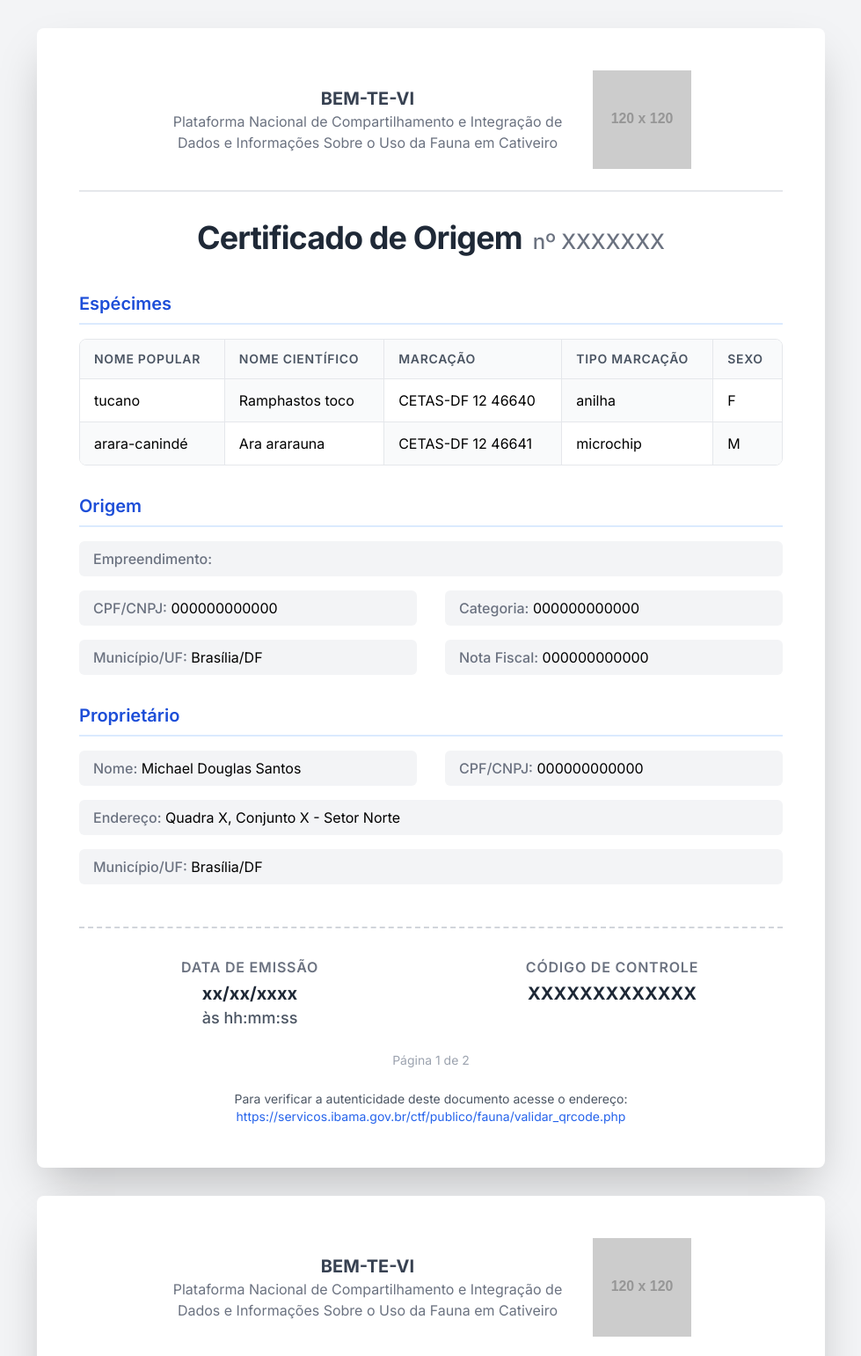
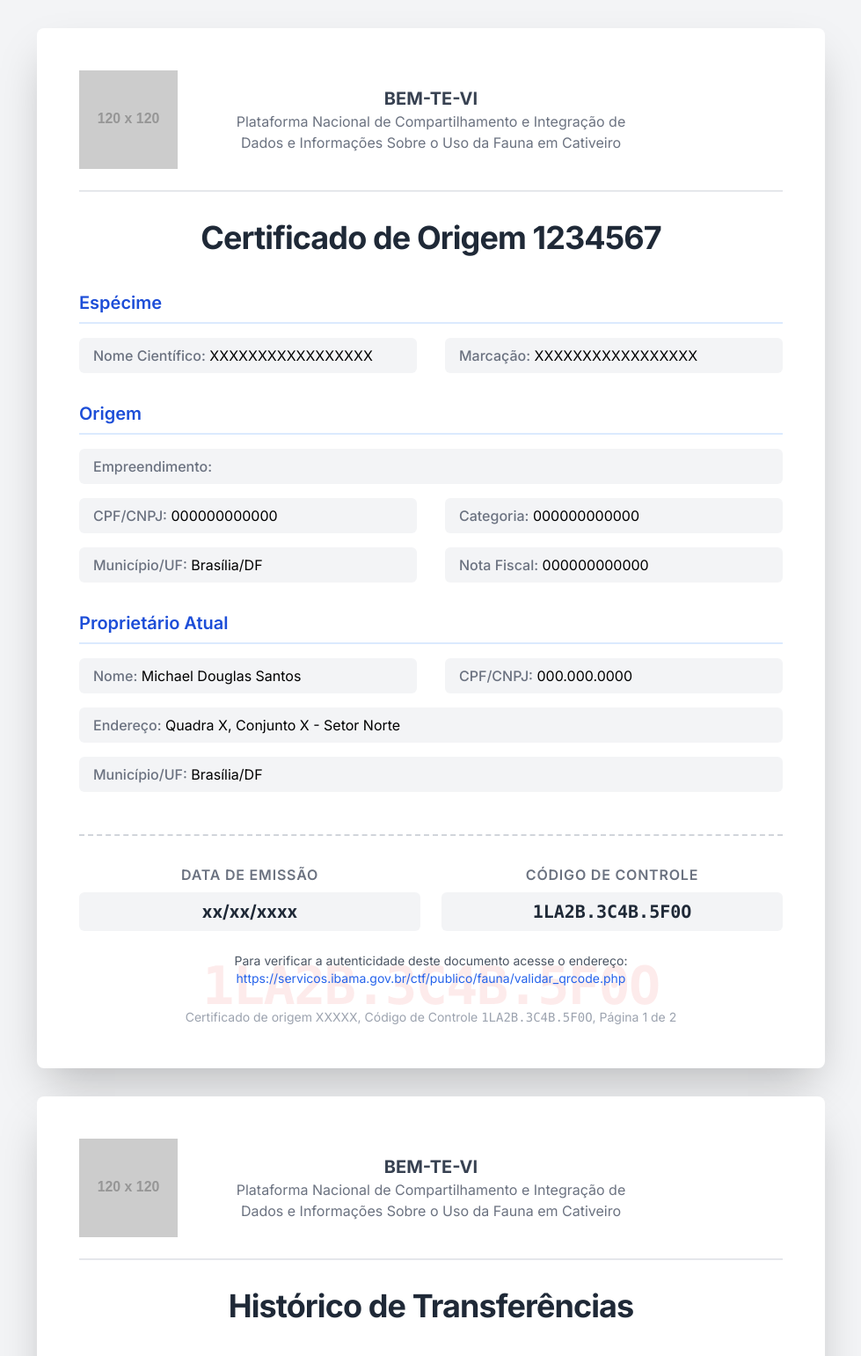
Before and after one commit to michaeldouglasx/CertificadodeOrigem, a plain HTML site: page CertificadodeOrigem.html in a window 1280 px wide. Shown: the top 1541 px of the page at 88% size, without its empty margins (150-1129 px from the left). Drawn offline with nearby package versions, Linux system fonts and the light colour scheme; placeholder pictures from the web are drawn by us.

Commit message:
Update CertificadodeOrigem.html

```diff
--- a/CertificadodeOrigem.html
+++ b/CertificadodeOrigem.html
@@ -1,4 +1,3 @@
-
 <!DOCTYPE html>
 <html lang="pt-BR">
 <head>
@@ -8,12 +7,17 @@
     <script src="https://cdn.tailwindcss.com"></script>
     <link rel="preconnect" href="https://fonts.googleapis.com">
     <link rel="preconnect" href="https://fonts.gstatic.com" crossorigin>
-    <link href="https://fonts.googleapis.com/css2?family=Inter:wght@400;500;600;700&display=swap" rel="stylesheet">
+    <link href="https://fonts.googleapis.com/css2?family=Inter:wght@400;500;600;700&family=Roboto+Mono:wght@700&display=swap" rel="stylesheet">
     <style>
         body {
             font-family: 'Inter', sans-serif;
         }
-        /* Estilos para impressão */
+
+        .font-code{
+            font-family:"consolas" ;
+        }
+
+
         @media print {
             body {
                 -webkit-print-color-adjust: exact;
@@ -37,18 +41,18 @@
                 border: 2px solid #e5e7eb;
             }
         }
-        /* Estilos para a tabela xadrez */
-        .table-chess tbody tr:nth-child(odd) td:nth-child(even) { background-color: #f9fafb; } /* gray-50 */
-        .table-chess tbody tr:nth-child(even) td:nth-child(odd) { background-color: #f9fafb; } /* gray-50 */
+
+        .table-chess tbody tr:nth-child(odd) td:nth-child(even) { background-color: #f9fafb; }
+        .table-chess tbody tr:nth-child(even) td:nth-child(odd) { background-color: #f9fafb; }
         .table-chess th, .table-chess td {
-            border-right: 1px solid #e5e7eb; /* gray-200 */
+            border-right: 1px solid #e5e7eb;
         }
         .table-chess th:last-child, .table-chess td:last-child {
             border-right: none;
         }
-        /* Estilo para a tabela de histórico (linhas alternadas) */
+
         .history-table tbody tr:nth-child(even) {
-            background-color: #f9fafb; /* gray-50 */
+            background-color: #f3f4f6;
         }
         .certificate-container {
             position: relative;
@@ -57,139 +61,127 @@
 </head>
 <body class="bg-gray-100 p-4 sm:p-6 lg:p-8">
 
-    <!-- Página 1 -->
+
     <div class="page-container mb-8">
         <div class="certificate-container w-full max-w-4xl bg-white rounded-lg shadow-2xl p-6 sm:p-8 md:p-12 mx-auto">
-            <!-- Cabeçalho -->
-            <header class="relative z-10 flex flex-col sm:flex-row justify-center items-center text-center border-b-2 border-gray-200 pb-6 mb-8 gap-8">
-                <div>
-                    <h1 class="font-bold text-lg sm:text-xl text-gray-700">BEM-TE-VI</h1>
-                    <p class="text-sm sm:text-base text-gray-500 max-w-md">Plataforma Nacional de Compartilhamento e Integração de Dados e Informações Sobre o Uso da Fauna em Cativeiro</p>
-                </div>
+
+            <header class="relative z-10 flex justify-between items-center border-b-2 border-gray-200 pb-6 mb-8">
                 <div class="flex-shrink-0">
                      <img src="https://placehold.co/120x120/FEF9C3/F59E0B?text=Logo+da+bem+te+vi" alt="Logo Bem-te-vi" class="h-24 w-24 sm:h-28 sm:w-28 object-contain">
                 </div>
+                <div class="text-center flex-grow">
+                    <h1 class="font-bold text-lg sm:text-xl text-gray-700">BEM-TE-VI</h1>
+                    <p class="text-sm sm:text-base text-gray-500 max-w-md mx-auto">Plataforma Nacional de Compartilhamento e Integração de Dados e Informações Sobre o Uso da Fauna em Cativeiro</p>
+                </div>
+                <div class="w-24 sm:w-28 flex-shrink-0"></div>
             </header>
 
-            <!-- Título Principal -->
-            <div class="relative z-10 text-center mb-10 flex items-baseline justify-center gap-x-3">
-                <h2 class="text-3xl sm:text-4xl font-bold text-gray-800 tracking-tight">Certificado de Origem</h2>
-                <p class="text-2xl text-gray-500 font-medium">nº XXXXXXX</p>
+
+            <div class="relative z-10 text-center mb-10 flex items-baseline justify-center gap-x-4">
+                <h2 class="text-3xl sm:text-4xl font-bold text-gray-800 tracking-tight">Certificado de Origem 1234567</h2>
+
             </div>
 
-            <!-- Conteúdo da Página 1 -->
+
             <div class="relative z-10 space-y-8">
-                <!-- Seção Espécimes -->
+
                 <div>
-                    <h3 class="text-xl font-semibold text-blue-700 border-b-2 border-blue-100 pb-2 mb-4">Espécimes</h3>
-                    <div class="overflow-x-auto rounded-lg border border-gray-200">
-                        <table class="table-chess min-w-full divide-y divide-gray-200 text-base">
-                            <thead class="bg-gray-50">
-                                <tr>
-                                    <th scope="col" class="px-4 py-3 text-left text-sm font-semibold text-gray-600 uppercase tracking-wider">Nome Popular</th>
-                                    <th scope="col" class="px-4 py-3 text-left text-sm font-semibold text-gray-600 uppercase tracking-wider">Nome Científico</th>
-                                    <th scope="col" class="px-4 py-3 text-left text-sm font-semibold text-gray-600 uppercase tracking-wider">Marcação</th>
-                                    <th scope="col" class="px-4 py-3 text-left text-sm font-semibold text-gray-600 uppercase tracking-wider">Tipo Marcação</th>
-                                    <th scope="col" class="px-4 py-3 text-left text-sm font-semibold text-gray-600 uppercase tracking-wider">Sexo</th>
-                                </tr>
-                            </thead>
-                            <tbody class="bg-white divide-y divide-gray-200">
-                                <tr>
-                                    <td class="px-4 py-3 whitespace-nowrap">tucano</td>
-                                    <td class="px-4 py-3 whitespace-nowrap">Ramphastos toco</td>
-                                    <td class="px-4 py-3 whitespace-nowrap">CETAS-DF 12 46640</td>
-                                    <td class="px-4 py-3 whitespace-nowrap">anilha</td>
-                                    <td class="px-4 py-3 whitespace-nowrap">F</td>
-                                </tr>
-                                <tr>
-                                    <td class="px-4 py-3 whitespace-nowrap">arara-canindé</td>
-                                    <td class="px-4 py-3 whitespace-nowrap">Ara ararauna</td>
-                                    <td class="px-4 py-3 whitespace-nowrap">CETAS-DF 12 46641</td>
-                                    <td class="px-4 py-3 whitespace-nowrap">microchip</td>
-                                    <td class="px-4 py-3 whitespace-nowrap">M</td>
-                                </tr>
-                            </tbody>
-                        </table>
+                    <h3 class="text-xl font-semibold text-blue-700 border-b-2 border-blue-100 pb-2 mb-4">Espécime</h3>
+                    <div class="grid grid-cols-1 md:grid-cols-2 gap-x-8 gap-y-4 text-base">
+                        <p class="bg-gray-100 rounded-md px-4 py-2"><strong class="font-medium text-gray-500">Nome Científico:</strong> XXXXXXXXXXXXXXXXX</p>
+                        <p class="bg-gray-100 rounded-md px-4 py-2"><strong class="font-medium text-gray-500">Marcação:</strong> XXXXXXXXXXXXXXXXX</p>
                     </div>
                 </div>
 
-                <!-- Seção Origem -->
                  <div>
                     <h3 class="text-xl font-semibold text-blue-700 border-b-2 border-blue-100 pb-2 mb-4">Origem</h3>
                     <div class="grid grid-cols-1 md:grid-cols-2 gap-x-8 gap-y-4 text-base">
                         <p class="md:col-span-2 bg-gray-100 rounded-md px-4 py-2"><strong class="font-medium text-gray-500">Empreendimento:</strong> </p>
-                        <p class="bg-gray-100 rounded-md px-4 py-2"><strong class="font-medium text-gray-500">CPF/CNPJ:</strong> 000000000000</p>
-                        <p class="bg-gray-100 rounded-md px-4 py-2"><strong class="font-medium text-gray-500">Categoria:</strong> 000000000000</p>
+                        <p class="bg-gray-100 rounded-md px-4 py-2"><strong class="font-medium text-gray-500">CPF/CNPJ:</strong> <span>000000000000</span></p>
+                        <p class="bg-gray-100 rounded-md px-4 py-2"><strong class="font-medium text-gray-500">Categoria:</strong> <span>000000000000</span></p>
                         <p class="bg-gray-100 rounded-md px-4 py-2"><strong class="font-medium text-gray-500">Município/UF:</strong> Brasília/DF</p>
-                        <p class="bg-gray-100 rounded-md px-4 py-2"><strong class="font-medium text-gray-500">Nota Fiscal:</strong> 000000000000</p>
+                        <p class="bg-gray-100 rounded-md px-4 py-2"><strong class="font-medium text-gray-500">Nota Fiscal:</strong> <span>000000000000</span></p>
                     </div>
                 </div>
 
-                <!-- Seção Proprietário -->
+
                 <div>
-                    <h3 class="text-xl font-semibold text-blue-700 border-b-2 border-blue-100 pb-2 mb-4">Proprietário</h3>
+                    <h3 class="text-xl font-semibold text-blue-700 border-b-2 border-blue-100 pb-2 mb-4">Proprietário Atual</h3>
                     <div class="grid grid-cols-1 md:grid-cols-2 gap-x-8 gap-y-4 text-base">
                         <p class="bg-gray-100 rounded-md px-4 py-2"><strong class="font-medium text-gray-500">Nome:</strong> Michael Douglas Santos</p>
-                        <p class="bg-gray-100 rounded-md px-4 py-2"><strong class="font-medium text-gray-500">CPF/CNPJ:</strong> 000000000000</p>
+                        <p class="bg-gray-100 rounded-md px-4 py-2"><strong class="font-medium text-gray-500">CPF/CNPJ:</strong> <span>000.000.0000</span></p>
                         <p class="md:col-span-2 bg-gray-100 rounded-md px-4 py-2"><strong class="font-medium text-gray-500">Endereço:</strong> Quadra X, Conjunto X - Setor Norte</p>
                         <p class="md:col-span-2 bg-gray-100 rounded-md px-4 py-2"><strong class="font-medium text-gray-500">Município/UF:</strong> Brasília/DF</p>
                     </div>
                 </div>
             </div>
+            <footer class="relative z-10 mt-12 pt-8 border-t-2 border-dashed border-gray-300 overflow-hidden">
 
-            <!-- Rodapé com Data e Código -->
-            <footer class="relative z-10 mt-12 pt-8 border-t-2 border-dashed border-gray-300">
+                <div class="absolute inset-0 flex items-end justify-center pointer-events-none pb-4" aria-hidden="true">
+                    <span class="font-code text-5xl md:text-6xl font-black text-red-500 opacity-10 select-none tracking-tight">1LA2B.3C4B.5F0O</span>
+                </div>
+
+                <div class="relative">
                     <div class="grid grid-cols-1 sm:grid-cols-2 gap-6 text-center">
                          <div>
-                        <p class="text-base font-semibold text-gray-500 uppercase tracking-wider">Data de Emissão</p>
-                        <p class="text-xl font-bold text-gray-800 mt-1">xx/xx/xxxx</p>
-                        <p class="text-lg font-medium text-gray-600">às hh:mm:ss</p>
+                            <p class="text-base font-semibold text-gray-500 uppercase tracking-wider mb-2">Data de Emissão</p>
+                            <div class="bg-gray-100 rounded-md px-4 py-2">
+                                <p class="text-xl font-bold text-gray-800">xx/xx/xxxx</p>
+                            </div>
                         </div>
                         <div>
-                        <p class="text-base font-semibold text-gray-500 uppercase tracking-wider">Código de Controle</p>
-                        <p class="text-xl font-bold text-gray-800 mt-1">XXXXXXXXXXXXX</p>
+                            <p class="text-base font-semibold text-gray-500 uppercase tracking-wider mb-2">Código de Controle</p>
+                             <div class="bg-gray-100 rounded-md px-4 py-2">
+                                <p class="font-code text-xl font-bold text-gray-800">1LA2B.3C4B.5F0O</p>
                             </div>
                         </div>
-                <div class="text-center text-sm text-gray-400 mt-6">
-                    Página 1 de 2
                     </div>
                     <div class="text-center text-sm text-gray-600 mt-6">
                         <p>Para verificar a autenticidade deste documento acesse o endereço:</p>
                         <a href="https://servicos.ibama.gov.br/ctf/publico/fauna/validar_qrcode.php" class="text-blue-600 hover:underline" target="_blank">https://servicos.ibama.gov.br/ctf/publico/fauna/validar_qrcode.php</a>
                     </div>
+                    <div class="text-center text-sm text-gray-400 mt-6">
+                        Certificado de origem XXXXX, Código de Controle <span class="font-code">1LA2B.3C4B.5F0O</span>, Página 1 de 2
+                    </div>
+                </div>
             </footer>
         </div>
     </div>
 
-    <!-- Página 2 -->
+
     <div class="page-container">
-         <div class="certificate-container w-full max-w-4xl bg-white rounded-lg shadow-2xl p-6 sm:p-8 md:p-12 mx-auto">
-            <!-- Cabeçalho -->
-            <header class="relative z-10 flex flex-col sm:flex-row justify-center items-center text-center border-b-2 border-gray-200 pb-6 mb-8 gap-8">
-                <div>
-                    <h1 class="font-bold text-lg sm:text-xl text-gray-700">BEM-TE-VI</h1>
-                    <p class="text-sm sm:text-base text-gray-500 max-w-md">Plataforma Nacional de Compartilhamento e Integração de Dados e Informações Sobre o Uso da Fauna em Cativeiro</p>
-                </div>
+
+         <div class="certificate-container w-full max-w-4xl bg-white rounded-lg shadow-2xl p-6 sm:p-8 md:p-12 mx-auto min-h-[1100px] flex flex-col">
+
+
+            <div class="flex-grow">
+
+                <header class="relative z-10 flex justify-between items-center border-b-2 border-gray-200 pb-6 mb-8">
                     <div class="flex-shrink-0">
                          <img src="https://placehold.co/120x120/FEF9C3/F59E0B?text=Logo+da+bem+te+vi" alt="Logo Bem-te-vi" class="h-24 w-24 sm:h-28 sm:w-28 object-contain">
                     </div>
+                    <div class="text-center flex-grow">
+                        <h1 class="font-bold text-lg sm:text-xl text-gray-700">BEM-TE-VI</h1>
+                        <p class="text-sm sm:text-base text-gray-500 max-w-md mx-auto">Plataforma Nacional de Compartilhamento e Integração de Dados e Informações Sobre o Uso da Fauna em Cativeiro</p>
+                    </div>
+                    <div class="w-24 sm:w-28 flex-shrink-0"></div>
                 </header>
 
-            <!-- Título Principal -->
+
                  <div class="relative z-10 text-center mb-10">
                     <h2 class="text-3xl sm:text-4xl font-bold text-gray-800 tracking-tight">Histórico de Transferências</h2>
                 </div>
 
-            <!-- Conteúdo da Página 2 -->
+
                  <div class="relative z-10">
-                <div class="rounded-lg border border-gray-200">
-                    <table class="history-table w-full text-base">
-                        <thead class="bg-gray-50">
+                    <div class="rounded-lg border border-gray-200 overflow-x-auto">
+                        <table class="history-table w-full text-sm min-w-[640px]">
+                            <thead class="bg-gray-100">
                                 <tr>
-                                <th scope="col" class="px-4 py-3 text-left text-sm font-semibold text-gray-600 uppercase tracking-wider">Data</th>
-                                <th scope="col" class="px-4 py-3 text-left text-sm font-semibold text-gray-600 uppercase tracking-wider">Evento</th>
-                                <th scope="col" class="px-4 py-3 text-left text-sm font-semibold text-gray-600 uppercase tracking-wider">Origem/Destinatário</th>
-                                <th scope="col" class="px-4 py-3 text-left text-sm font-semibold text-gray-600 uppercase tracking-wider">UF/Município</th>
+                                    <th scope="col" class="px-4 py-3 text-left text-xs font-semibold text-gray-600 uppercase tracking-wider">Data</th>
+                                    <th scope="col" class="px-4 py-3 text-left text-xs font-semibold text-gray-600 uppercase tracking-wider">Evento</th>
+                                    <th scope="col" class="px-4 py-3 text-left text-xs font-semibold text-gray-600 uppercase tracking-wider">Origem/Destinatário</th>
+                                    <th scope="col" class="px-4 py-3 text-left text-xs font-semibold text-gray-600 uppercase tracking-wider">UF/Município</th>
                                 </tr>
                             </thead>
                             <tbody class="bg-white divide-y divide-gray-200">
@@ -227,21 +219,34 @@
                         </table>
                     </div>
                 </div>
+            </div>
+            <footer class="relative z-10 mt-12 pt-8 border-t-2 border-dashed border-gray-300 overflow-hidden">
+                <div class="absolute inset-0 flex items-end justify-center pointer-events-none pb-4" aria-hidden="true">
+                    <span class="font-code text-5xl md:text-6xl font-black text-red-500 opacity-10 select-none tracking-tight">1LA2B.3C4B.5F0O</span>
+                </div>
 
-            <!-- Rodapé com Data e Código -->
-            <footer class="relative z-10 mt-12 pt-8 border-t-2 border-dashed border-gray-300">
-                <div class="flex justify-center text-center">
+                <div class="relative">
+                    <div class="grid grid-cols-1 sm:grid-cols-2 gap-6 text-center">
                          <div>
-                        <p class="text-base font-semibold text-gray-500 uppercase tracking-wider">Código de Controle</p>
-                        <p class="text-xl font-bold text-gray-800 mt-1">XXXXXXXXXXXXX</p>
+                            <p class="text-base font-semibold text-gray-500 uppercase tracking-wider mb-2">Data de Emissão</p>
+                             <div class="bg-gray-100 rounded-md px-4 py-2">
+                                <p class="text-xl font-bold text-gray-800">xx/xx/xxxx</p>
+                            </div>
+                        </div>
+                        <div>
+                            <p class="text-base font-semibold text-gray-500 uppercase tracking-wider mb-2">Código de Controle</p>
+                             <div class="bg-gray-100 rounded-md px-4 py-2">
+                                <p class="font-code text-xl font-bold text-gray-800">1LA2B.3C4B.5F0O</p>
+                            </div>
                         </div>
                     </div>
                     <div class="text-center text-sm text-gray-600 mt-6">
                         <p>Para verificar a autenticidade deste documento acesse o endereço:</p>
                         <a href="https://servicos.ibama.gov.br/ctf/publico/fauna/validar_qrcode.php" class="text-blue-600 hover:underline" target="_blank">https://servicos.ibama.gov.br/ctf/publico/fauna/validar_qrcode.php</a>
                     </div>
-                <div class="text-center text-sm text-gray-400 mt-2">
-                    Página 2 de 2
+                    <div class="text-center text-sm text-gray-400 mt-6">
+                        Certificado de origem XXXXX, Código de Controle <span class="font-code">1LA2B.3C4B.5F0O</span>, Página 2 de 2
+                    </div>
                 </div>
             </footer>
         </div>
```
Lines whose indentation alone changed are shown as unchanged.
